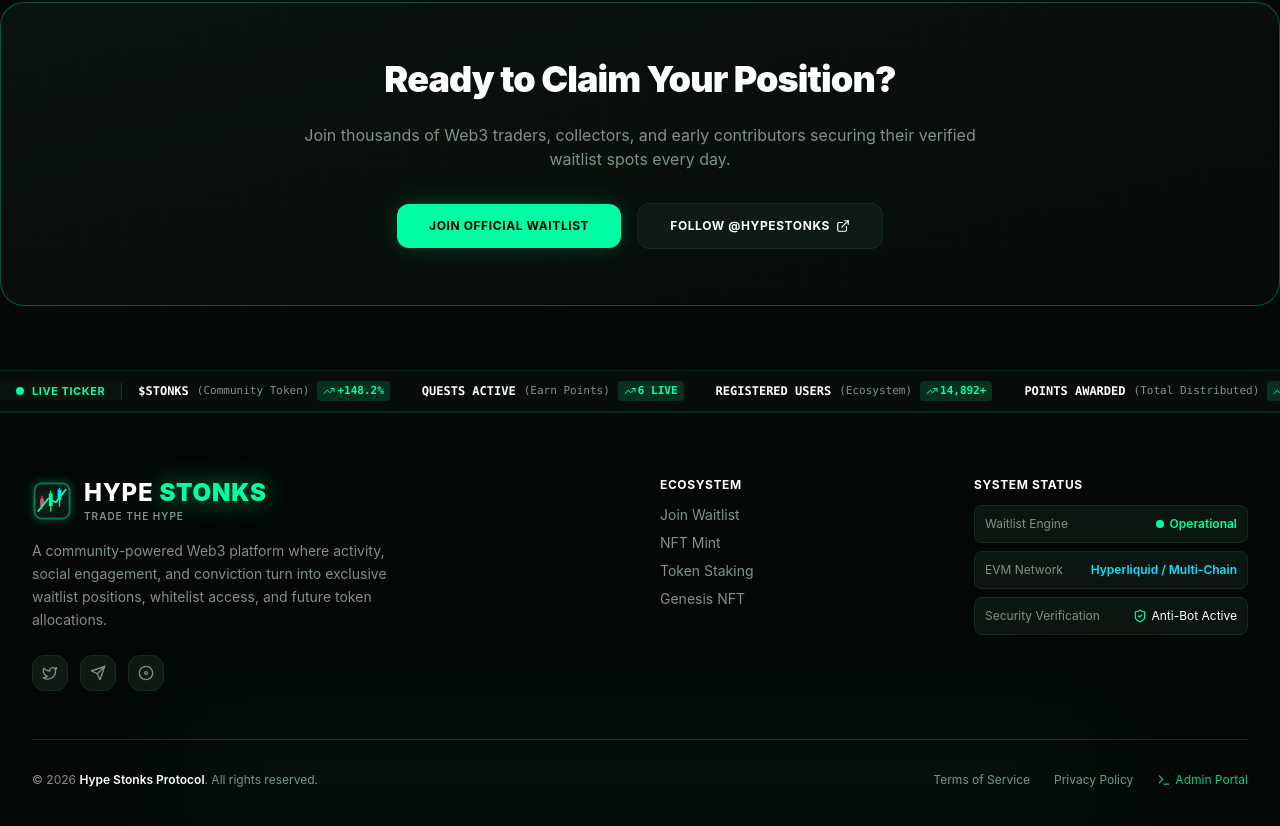
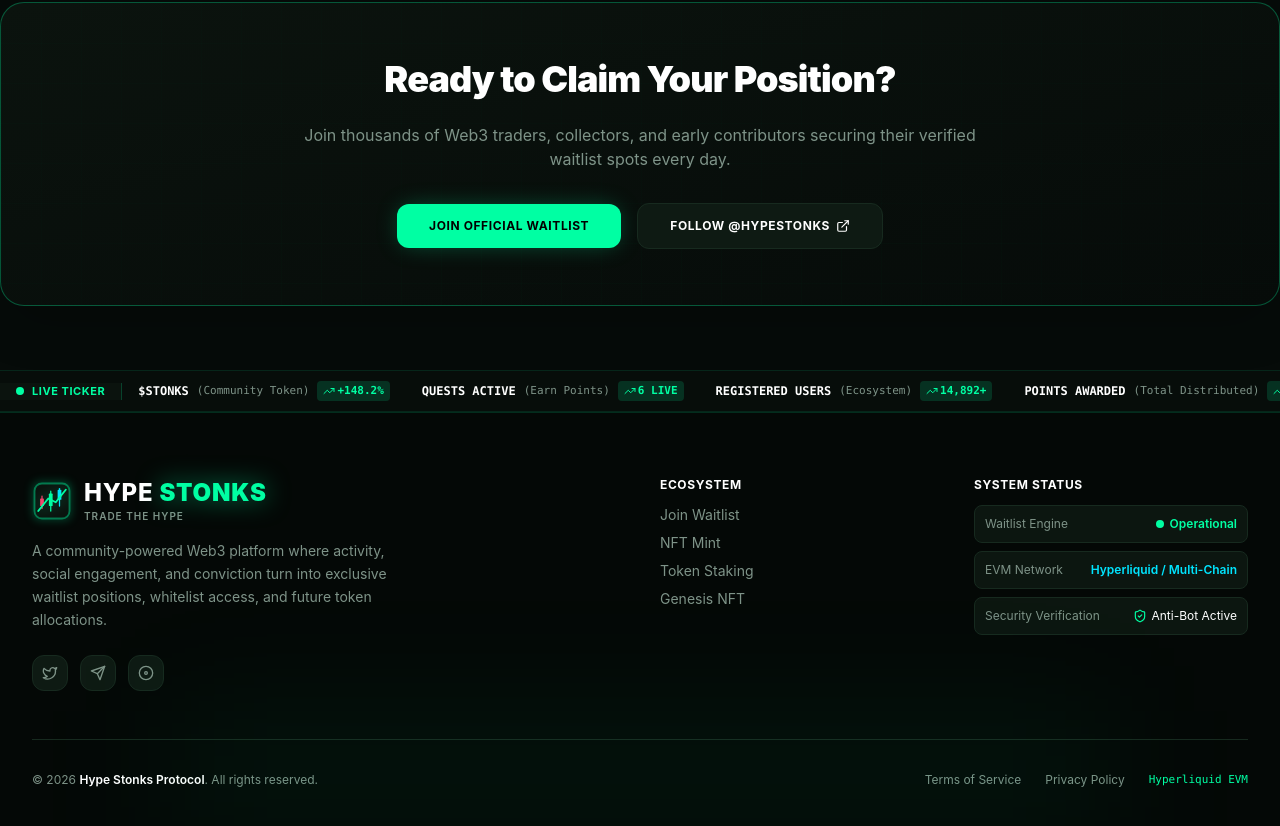
Before and after one commit to sonugg07/hyper-stonks, a Next.js app: page / in a window 1280 px wide. Shown: the part 2003-2829 px from the top of the page. Built offline with nearby package versions, Linux system fonts and the light colour scheme; no server answers; the database is empty.

Commit message:
Completely remove all public admin links and update captcha to I'm not a robot

```diff
--- a/src/components/Footer.tsx
+++ b/src/components/Footer.tsx
@@ -109,10 +109,7 @@
           <div className="flex items-center gap-6">
             <Link href="/waitlist" className="hover:text-white transition-colors">Terms of Service</Link>
             <Link href="/waitlist" className="hover:text-white transition-colors">Privacy Policy</Link>
-            <Link href="/admin" className="text-stonks-green/80 hover:text-stonks-green transition-colors flex items-center gap-1">
-              <Terminal className="w-3.5 h-3.5" />
-              <span>Admin Portal</span>
-            </Link>
+            <span className="text-stonks-green font-mono text-[11px]">Hyperliquid EVM</span>
           </div>
         </div>
       </div>
```
